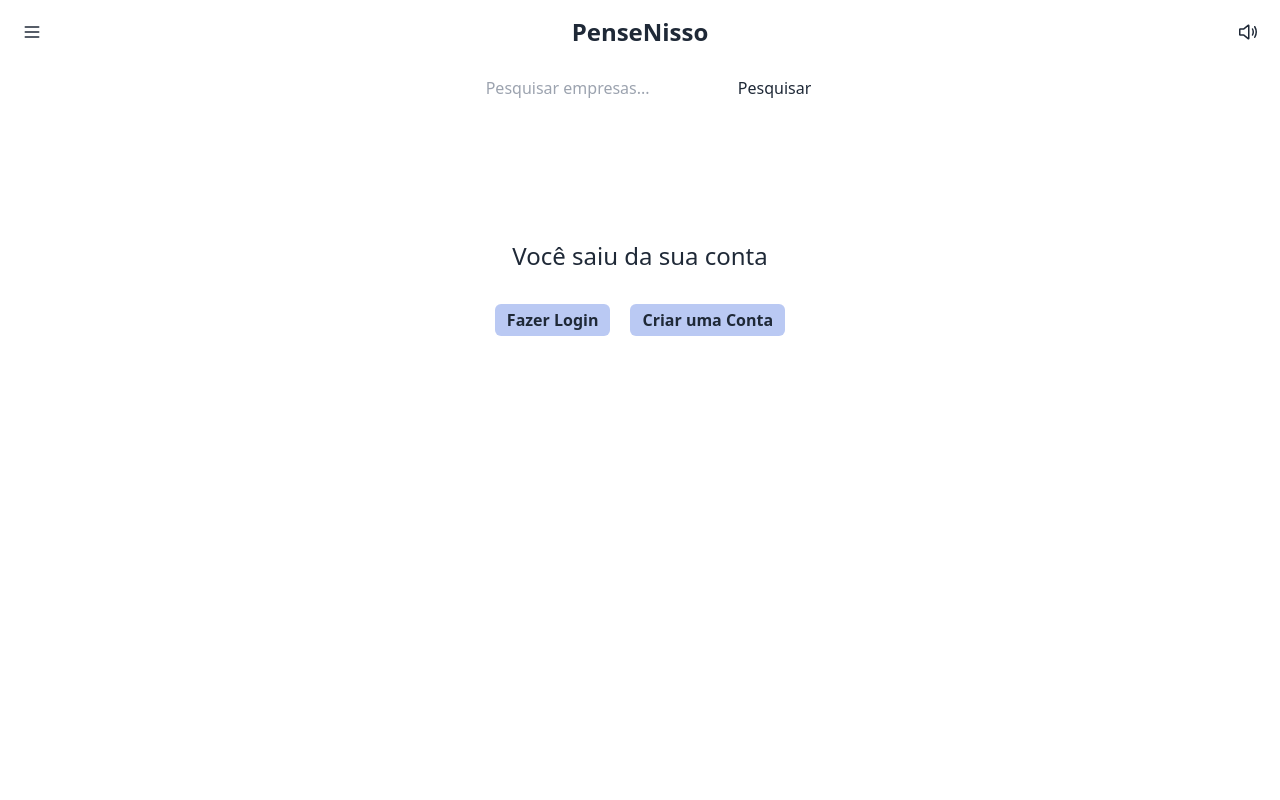
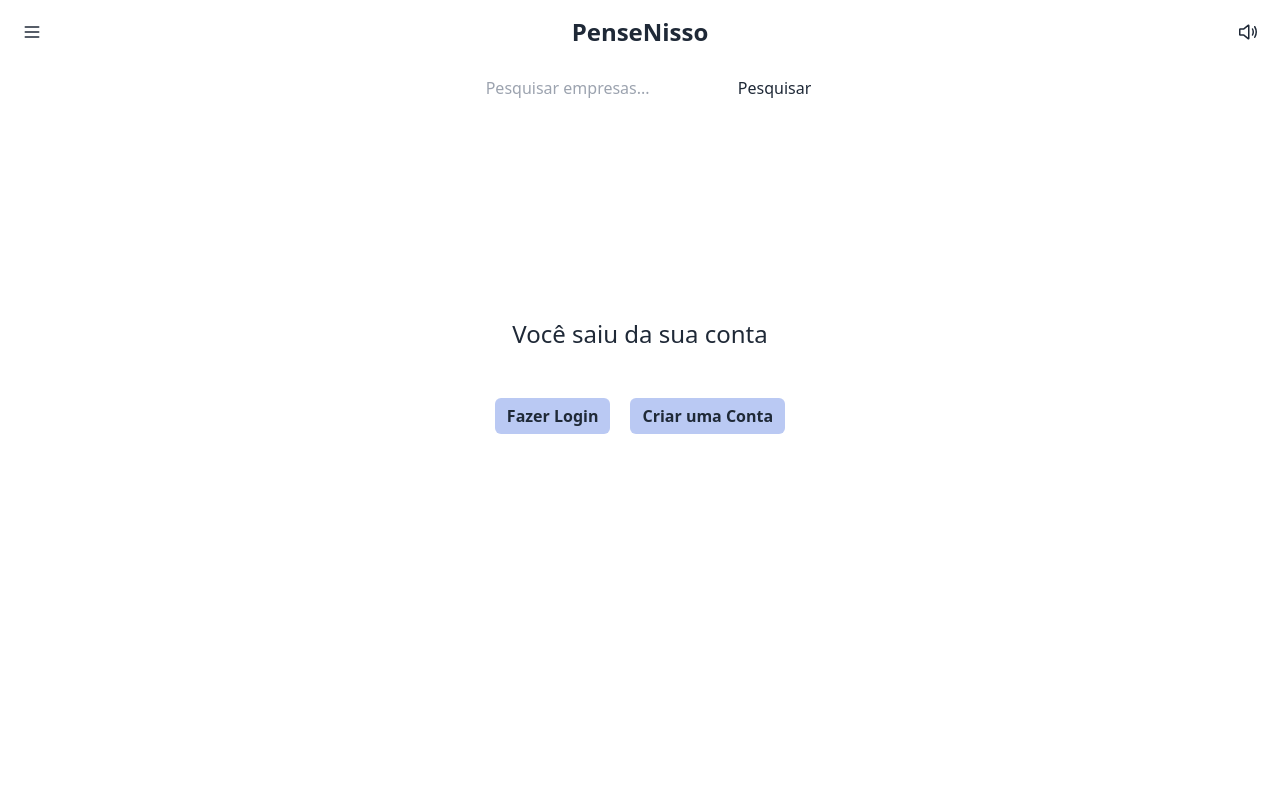
Before and after one commit to PenseNisso/PenseNissoApp, a Django app: page /users/logout/ in a window 1280 px wide. Run offline with Django 4.2, Linux system fonts and the light colour scheme; data that the repository does not hold is empty; some libraries are stand-ins or nearby versions.

Commit message:
style(user): more changes to login, logout, register and report validation
Center login form and logout page vertically and change report validation button and register form to match standard

```diff
--- a/user/templates/logout.html
+++ b/user/templates/logout.html
@@ -5,16 +5,22 @@
 {% endblock %}
 
 {% block content %}
-<div class="my-32 flex justify-center items-center">
-    <div class="text-center flex items-center flex-col">
-        <h2 class="text-2xl mb-3">Você saiu da sua conta</h2>
-        <div class="flex flex-nowrap justify-center space-x-5 p-5">
-            <a href="{% url 'user:login' %}"><button
-                    class="bg-blue-700 bg-opacity-30 py-1 px-3 font-semibold rounded-md hover:scale-[1.035]">Fazer
-                    Login</button></a>
-            <a href="{% url 'user:register' %}"><button
-                    class="bg-blue-700 bg-opacity-30 py-1 px-3 font-semibold rounded-md hover:scale-[1.035]">Criar uma
-                    Conta</button></a>
+<div class="min-h-screen absolute bottom-0 flex justify-center items-center">
+    <div class="h-full flex justify-center items-center">
+        <div class="text-center flex items-center flex-col">
+            <h2 class="text-2xl">Você saiu da sua conta</h2>
+            <div class="flex flex-nowrap justify-center space-x-5 p-12">
+                <a href="{% url 'user:login' %}">
+                    <button class="bg-blue-700 bg-opacity-30 py-1.5 px-3 font-semibold rounded-md hover:scale-[1.035]">
+                        Fazer Login
+                    </button>
+                </a>
+                <a href="{% url 'user:register' %}">
+                    <button class="bg-blue-700 bg-opacity-30 py-1.5 px-3 font-semibold rounded-md hover:scale-[1.035]">
+                        Criar uma Conta
+                    </button>
+                </a>
+            </div>
         </div>
     </div>
 </div>
--- a/user/templates/report_validation.html
+++ b/user/templates/report_validation.html
@@ -22,6 +22,6 @@
     {% csrf_token %}
     {{ form|crispy }}
     <input type="submit" value="Enviar feedback"
-        class="bg-blue-700 bg-opacity-30 py-1 px-3 font-semibold rounded-md cursor-pointer hover:scale-[1.035] mt-2">
+        class="bg-blue-700 bg-opacity-30 w-full py-1.5 px-3 font-semibold rounded-md cursor-pointer hover:scale-[1.035] mt-2">
 </form>
 {% endblock %}
```
Also changed, not shown: user/templates/login.html (+14 -12 lines), user/templates/register.html (+13 -10 lines).
